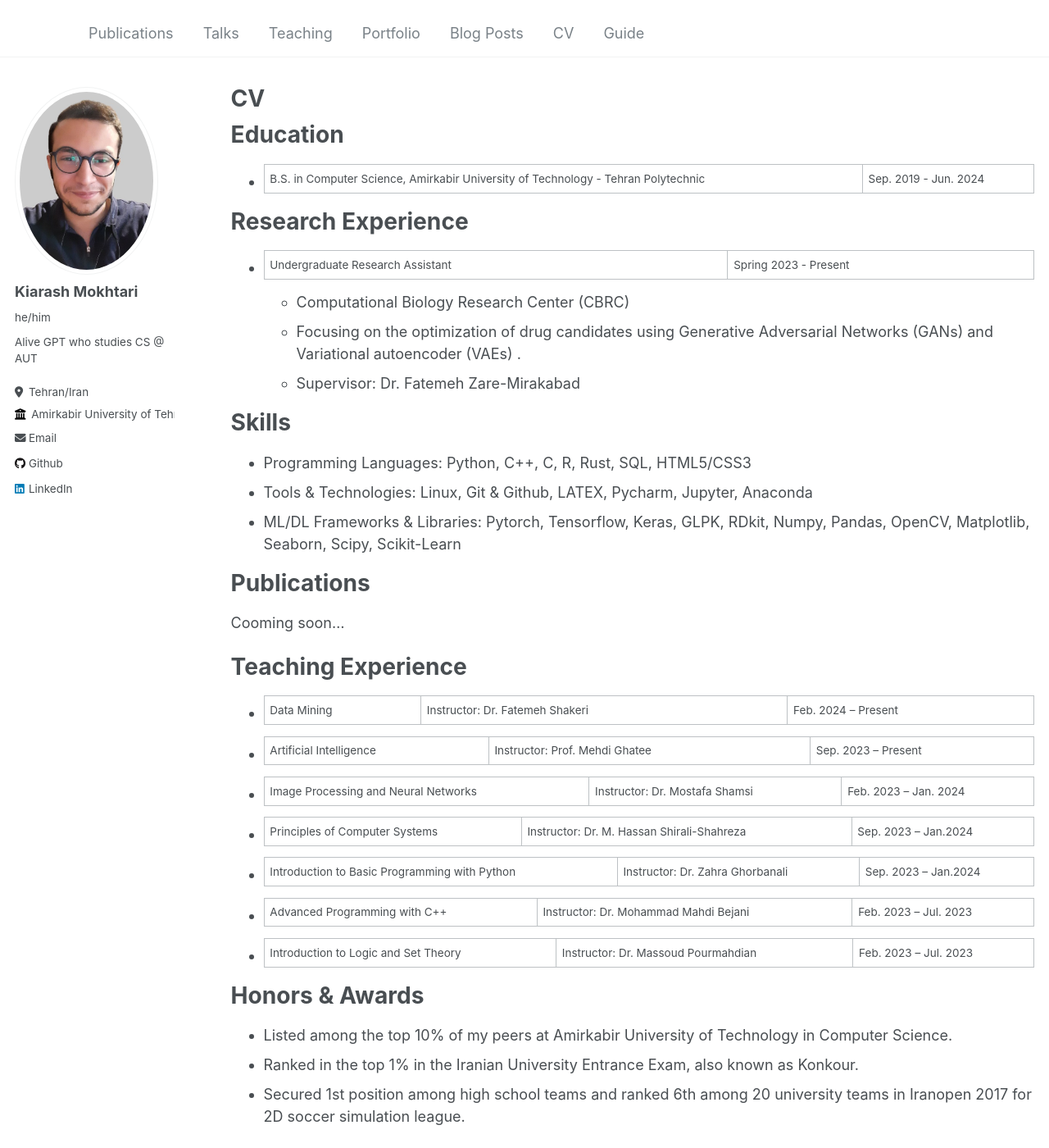
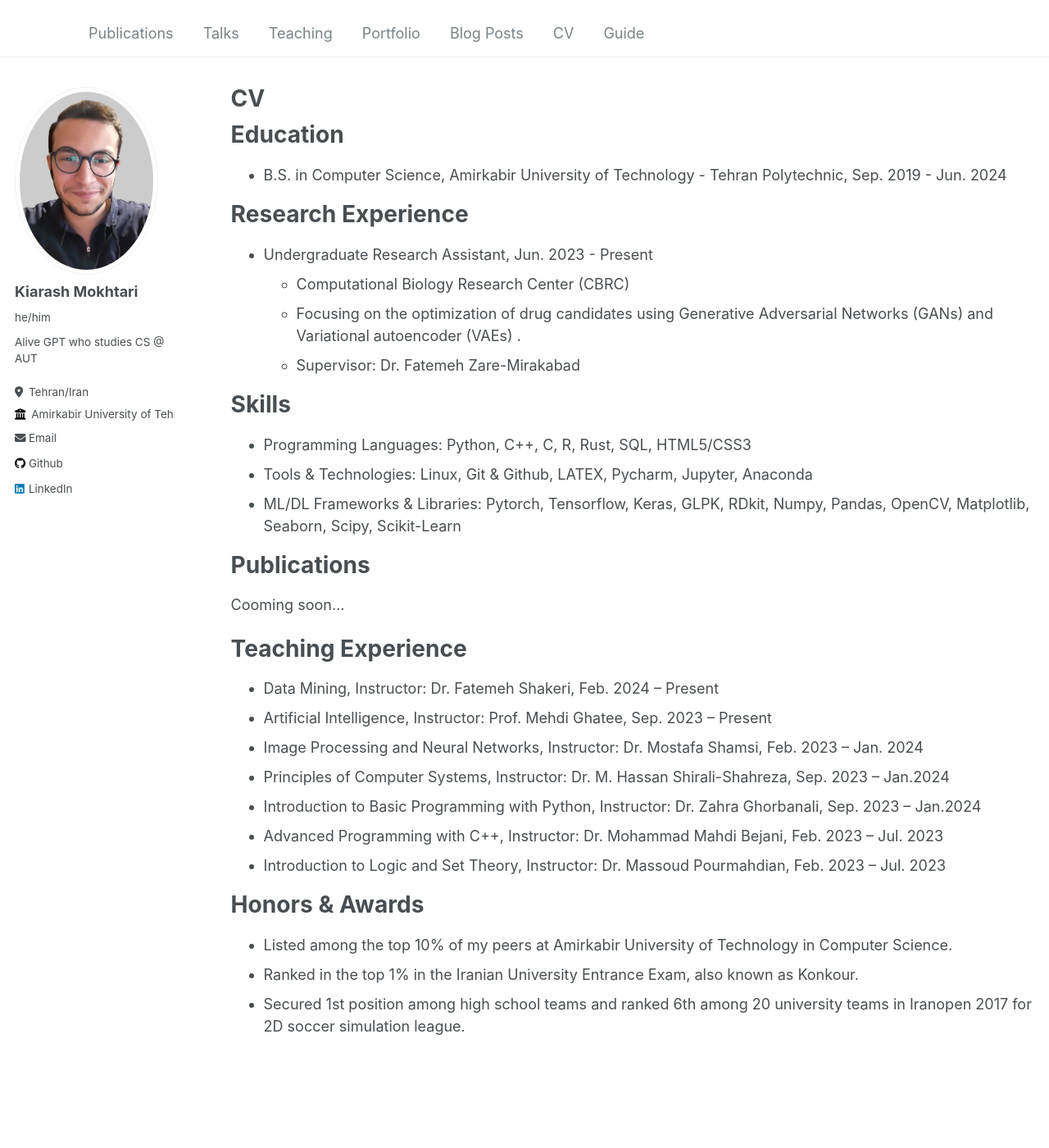
Before and after one commit to Kiarashmo/Kiarashmo.github.io, a Jekyll site: the page built from _pages/cv.md, in a window 1280 px wide and 1400 px high. Shown: the whole window at 82% size. Built offline with Jekyll 4.4.1, drawn with Linux system fonts in a browser that asks for light colours.

Commit message:
updated the cv section

```diff
--- a/_pages/cv.md
+++ b/_pages/cv.md
@@ -11,11 +11,11 @@ redirect_from:
 
 Education
 ======
-* B.S. in Computer Science, Amirkabir University of Technology - Tehran Polytechnic | Sep. 2019 - Jun. 2024
+* B.S. in Computer Science, Amirkabir University of Technology - Tehran Polytechnic, Sep. 2019 - Jun. 2024
 
 Research Experience
 ======
-* Undergraduate Research Assistant | Spring 2023 - Present
+* Undergraduate Research Assistant, Jun. 2023 - Present
   * Computational Biology Research Center (CBRC)
   * Focusing on the optimization of drug candidates using Generative Adversarial Networks (GANs) and Variational autoencoder (VAEs) .
   * Supervisor: Dr. Fatemeh Zare-Mirakabad
@@ -33,13 +33,13 @@ Publications
 
 Teaching Experience
 ======
-* Data Mining | Instructor: Dr. Fatemeh Shakeri | Feb. 2024 – Present
-* Artificial Intelligence | Instructor: Prof. Mehdi Ghatee | Sep. 2023 – Present
-* Image Processing and Neural Networks | Instructor: Dr. Mostafa Shamsi | Feb. 2023 – Jan. 2024
-* Principles of Computer Systems | Instructor: Dr. M. Hassan Shirali-Shahreza | Sep. 2023 – Jan.2024
-* Introduction to Basic Programming with Python | Instructor: Dr. Zahra Ghorbanali | Sep. 2023 – Jan.2024
-* Advanced Programming with C++ | Instructor: Dr. Mohammad Mahdi Bejani | Feb. 2023 – Jul. 2023
-* Introduction to Logic and Set Theory | Instructor: Dr. Massoud Pourmahdian | Feb. 2023 – Jul. 2023
+* Data Mining, Instructor: Dr. Fatemeh Shakeri, Feb. 2024 – Present
+* Artificial Intelligence, Instructor: Prof. Mehdi Ghatee, Sep. 2023 – Present
+* Image Processing and Neural Networks, Instructor: Dr. Mostafa Shamsi, Feb. 2023 – Jan. 2024
+* Principles of Computer Systems, Instructor: Dr. M. Hassan Shirali-Shahreza, Sep. 2023 – Jan.2024
+* Introduction to Basic Programming with Python, Instructor: Dr. Zahra Ghorbanali, Sep. 2023 – Jan.2024
+* Advanced Programming with C++, Instructor: Dr. Mohammad Mahdi Bejani, Feb. 2023 – Jul. 2023
+* Introduction to Logic and Set Theory, Instructor: Dr. Massoud Pourmahdian, Feb. 2023 – Jul. 2023
 
 Honors & Awards
 ======
```
